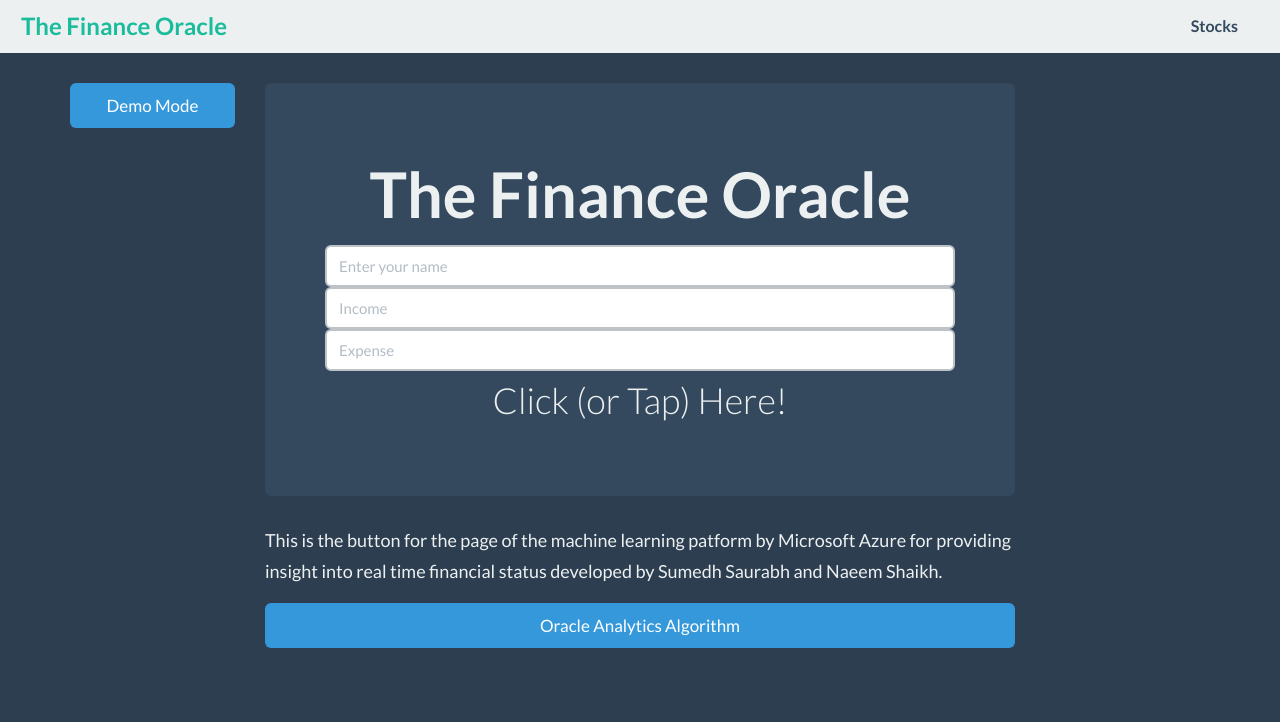
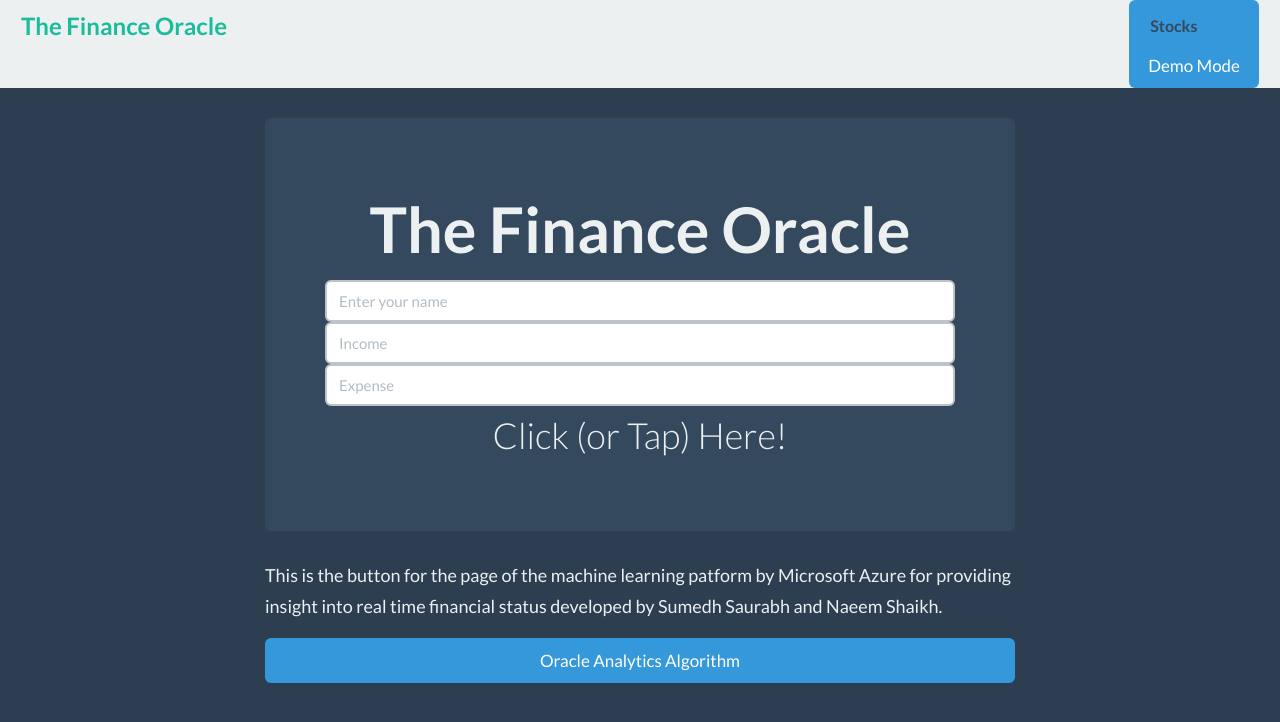
Before and after one commit to naeem1997/The-Finance-Oracle, a browser extension: page index.html in a window 1280 px wide. Drawn offline with Linux system fonts and the light colour scheme.

Commit message:
Demo Tag Location Updated

```diff
--- a/index.html
+++ b/index.html
@@ -114,6 +114,7 @@
           <div class="collapse navbar-collapse" id="bs-example-navbar-collapse-1">
             <ul class="nav navbar-nav navbar-right">
               <li><a href="stocks.html">Stocks</a></li>
+              <a href="#fakelink" class="btn btn-block btn-lg btn-info">Demo Mode</a>
             </ul>
           </div><!-- /.navbar-collapse -->
         </div><!-- /.container-fluid -->
@@ -122,9 +123,7 @@
   <div class="container">
     <section>
         <div class="row">
-          <div class="col-md-2">
-            <a href="#fakelink" class="btn btn-block btn-lg btn-info">Demo Mode</a>
-          </div>
+          <div class="col-md-2"></div>
           <div class="col-md-8">
             <div class="jumbotron jumbotron-asphalt text-centered">
               <h1>The Finance Oracle</h1>
```
